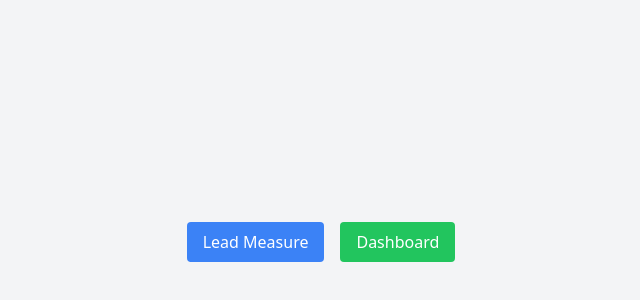
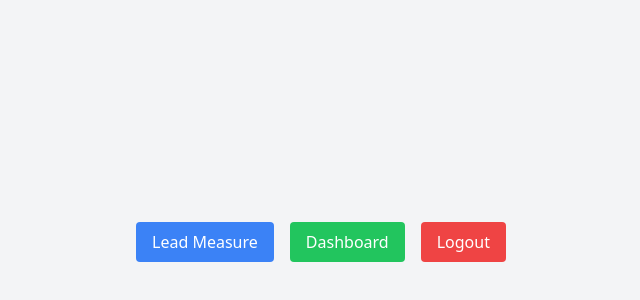
Before and after one commit to hengkicode/wig, a Next.js app: page /tindakan in a window 1280 px wide. Shown: the part 150-450 px from the top of the page, without its empty margins (319-959 px from the left). Built offline with nearby package versions, Linux system fonts and the light colour scheme.

Commit message:
update wig

```diff
--- a/pages/index.js
+++ b/pages/index.js
@@ -34,7 +34,7 @@ export default function Home() {
     const now = new Date();
     const item = {
       value: value,
-      expiry: now.getTime() + 3 * 60 * 60 * 1000, // 3 jam
+      expiry: now.getTime() + 1 * 60 * 60 * 1000, // 3 jam
     };
     localStorage.setItem(key, JSON.stringify(item));
   };
--- a/pages/tindakan.jsx
+++ b/pages/tindakan.jsx
@@ -1,6 +1,7 @@
 import { useState, useEffect } from "react";
 import Dashboard from "./dashboard";
 import LeadMeasure from "./leadmeasure";
+import Index from "./index";
 
 export default function Tindakan() {
   const [activeComponent, setActiveComponent] = useState(null);
@@ -27,6 +28,14 @@ export default function Tindakan() {
     }
   }, []);
 
+  const logout = () => {
+    localStorage.clear('username');
+    localStorage.clear('nama_devisi');
+    localStorage.clear('divisi');
+    localStorage.clear('id')
+    window.location.reload();
+  }
+
   return (
     <div className="flex flex-col items-center justify-center min-h-screen bg-gray-100">
       {username !== "gm" ? (
@@ -44,6 +53,13 @@ export default function Tindakan() {
             >
               Dashboard
             </button>
+
+            <button
+              onClick={logout}
+              className="px-4 py-2 bg-red-500 text-white rounded hover:bg-red-700"
+            >
+              Logout
+            </button>
           </div>
         </div>
       ) : null}
```
